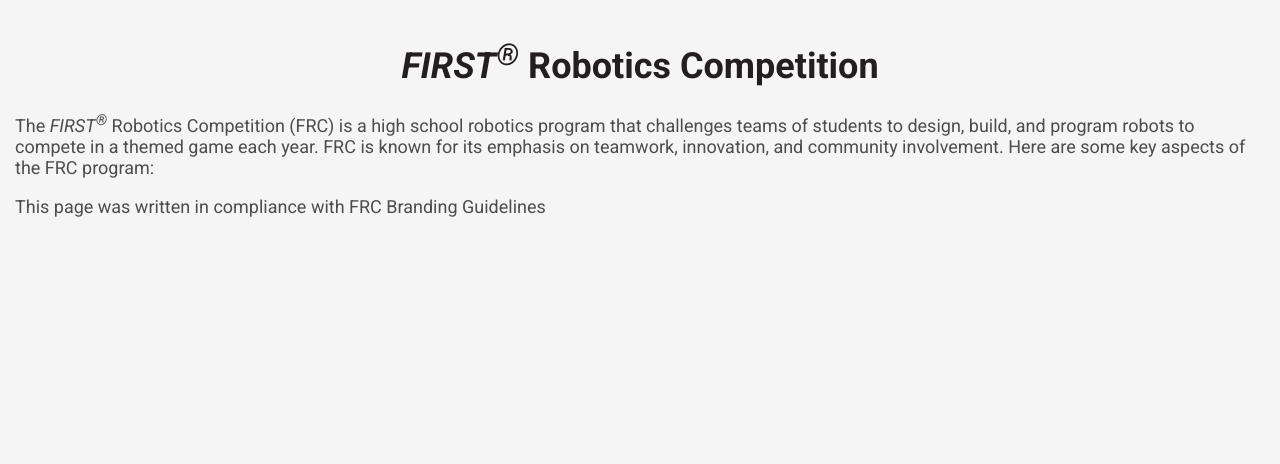
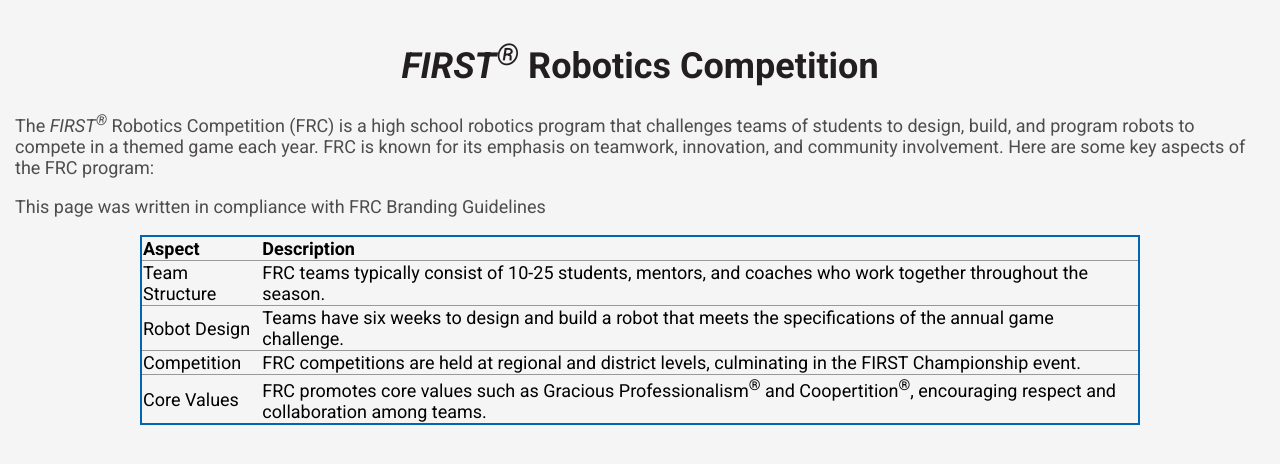
Before and after one commit to LoganAyers3461/ctStateCSC1271FinalAssignment, a plain HTML site: page frc.html in a window 1280 px wide. Shown: the part 104-568 px from the top of the page. Drawn offline with Linux system fonts and the light colour scheme.

Commit message:
update favicons

```diff
--- a/frc.html
+++ b/frc.html
@@ -5,7 +5,7 @@
         <meta http-equiv="X-UA-Compatible" content="IE=edge">
         <meta name="viewport" content="width=device-width, initial-scale=1.0">
         <link rel="stylesheet" href="./css/main.css">
-        <link rel="icon" type="image/png" height="516" width="309" href="./img/first/SeparateElements/Icon/TM/RGB/FIRSTicon_RGB_withTM.png">
+        <link rel="icon" type="image/png" height="96" width="96" href="./img/fav/favicon-96x96.png">
         <title>FIRST Robotics Competition</title>
     </head>
 
@@ -25,6 +25,28 @@
             <h1 style="text-align: center;"><i>FIRST<sup>&reg</sup></i> Robotics Competition</h1>
             <p>The <i>FIRST<sup>&reg</sup></i> Robotics Competition (FRC) is a high school robotics program that challenges teams of students to design, build, and program robots to compete in a themed game each year. FRC is known for its emphasis on teamwork, innovation, and community involvement. Here are some key aspects of the FRC program:</p>
             <p>This page was written in compliance with FRC Branding Guidelines</p>
+            <table class="border-frc " style="width: 80%; margin: auto; text-align: left; border-collapse: collapse; color: black;">
+                <tr class="border-gray">
+                    <th>Aspect</th>
+                    <th>Description</th>
+                </tr>
+                <tr class="border-gray">
+                    <td>Team Structure</td>
+                    <td>FRC teams typically consist of 10-25 students, mentors, and coaches who work together throughout the season.</td>
+                </tr>
+                <tr class="border-gray">
+                    <td>Robot Design</td>
+                    <td>Teams have six weeks to design and build a robot that meets the specifications of the annual game challenge.</td>
+                </tr>
+                <tr class="border-gray">
+                    <td>Competition</td>
+                    <td>FRC competitions are held at regional and district levels, culminating in the FIRST Championship event.</td>
+                </tr>
+                <tr class="border-gray">
+                    <td>Core Values</td>
+                    <td>FRC promotes core values such as Gracious Professionalism<sup>&reg</sup> and Coopertition<sup>&reg</sup>, encouraging respect and collaboration among teams.</td>
+                </tr>
+            </table>
         </main>
     </body>
 </html>
```
Also changed, not shown: fll.html (+1 -1 lines), ftc.html (+1 -1 lines), index.html (+1 -1 lines).
